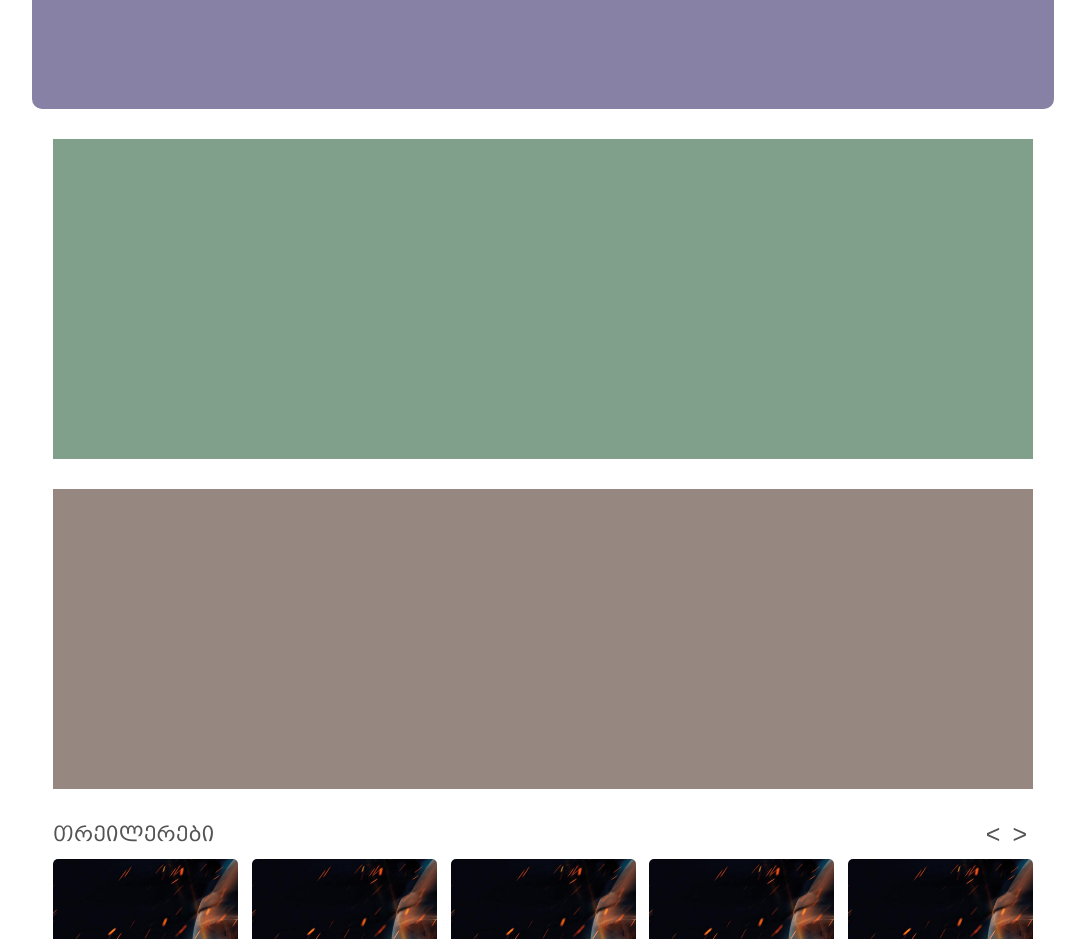
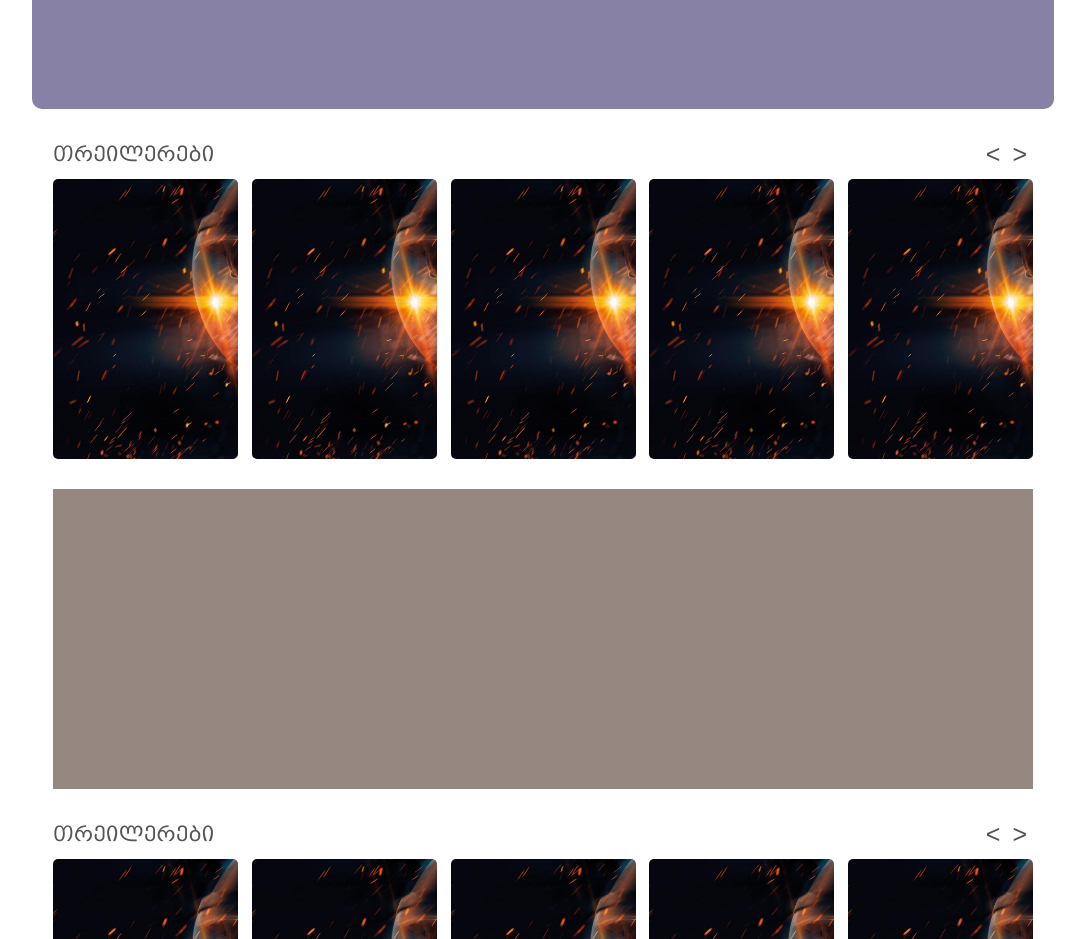
Before and after one commit to Davitinio/adjaranet, a plain HTML site: page banjo.html in a window 1280 px wide. Shown: the part 3340-4279 px from the top of the page, without its empty margins (97-1182 px from the left). Drawn offline with Linux system fonts and the light colour scheme.

Commit message:
start creating11 section

```diff
--- a/banjo.css
+++ b/banjo.css
@@ -71,8 +71,6 @@
 .eleven{
     width: 980px;
     height: 320px;
-    background-color: rgb(4, 66, 25);
-    opacity: 50%;
     margin: 0 auto 30px auto;
 }
 .twelve{
--- a/banjo.html
+++ b/banjo.html
@@ -20,7 +20,22 @@
     <div class="eight"></div>
     <div class="nine"></div>
     <div class="ten"></div>
-    <div class="eleven"></div>
+    <div class="eleven">
+        <div class="title">
+            <h2 class="title-name">თრეილერები</h2>
+            <div class="nav-arrows">
+                <button class="button"><</button>
+                <button class="button">></button>
+            </div>
+        </div>
+        <div class="content">
+            <div class="items"></div>
+            <div class="items"></div>
+            <div class="items"></div>
+            <div class="items"></div>
+            <div class="items"></div>
+        </div>
+    </div>
     <div class="twelve"></div>
     <div class="thirteen">
         <div class="title">
```
